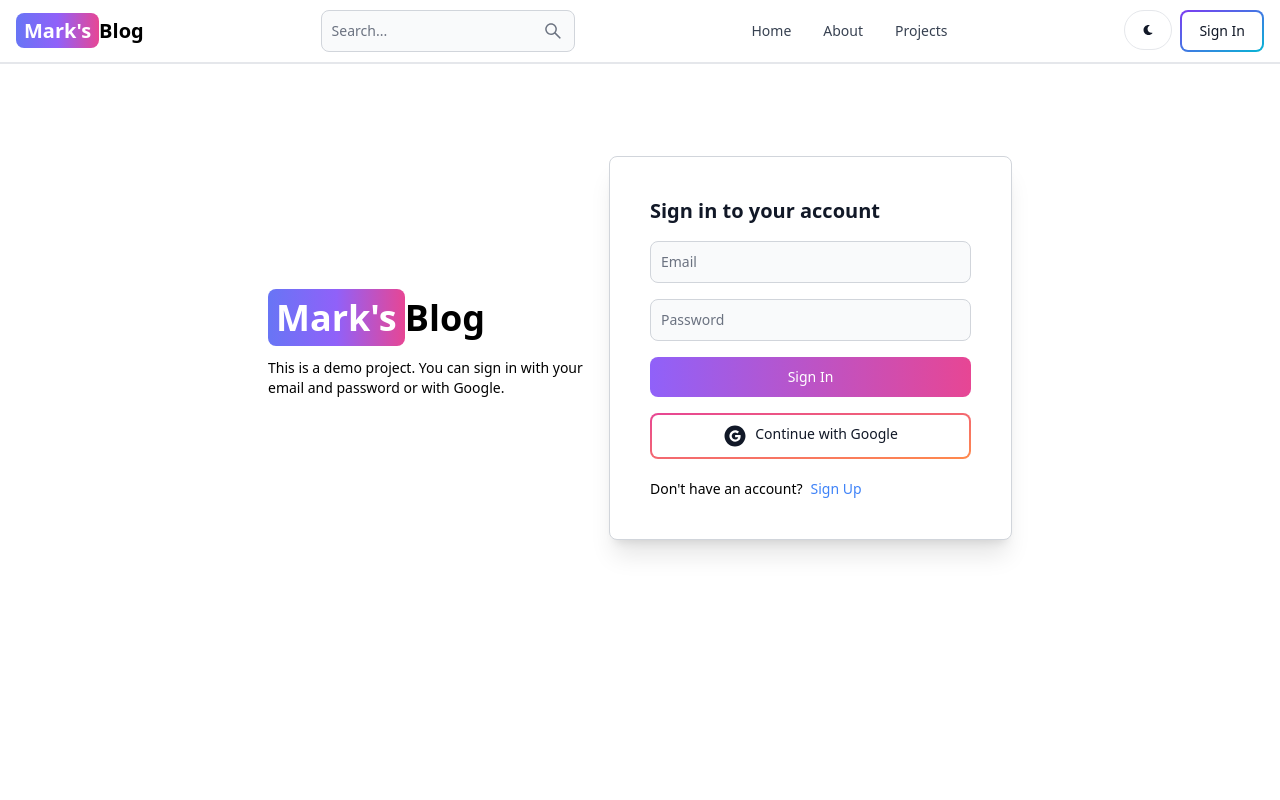
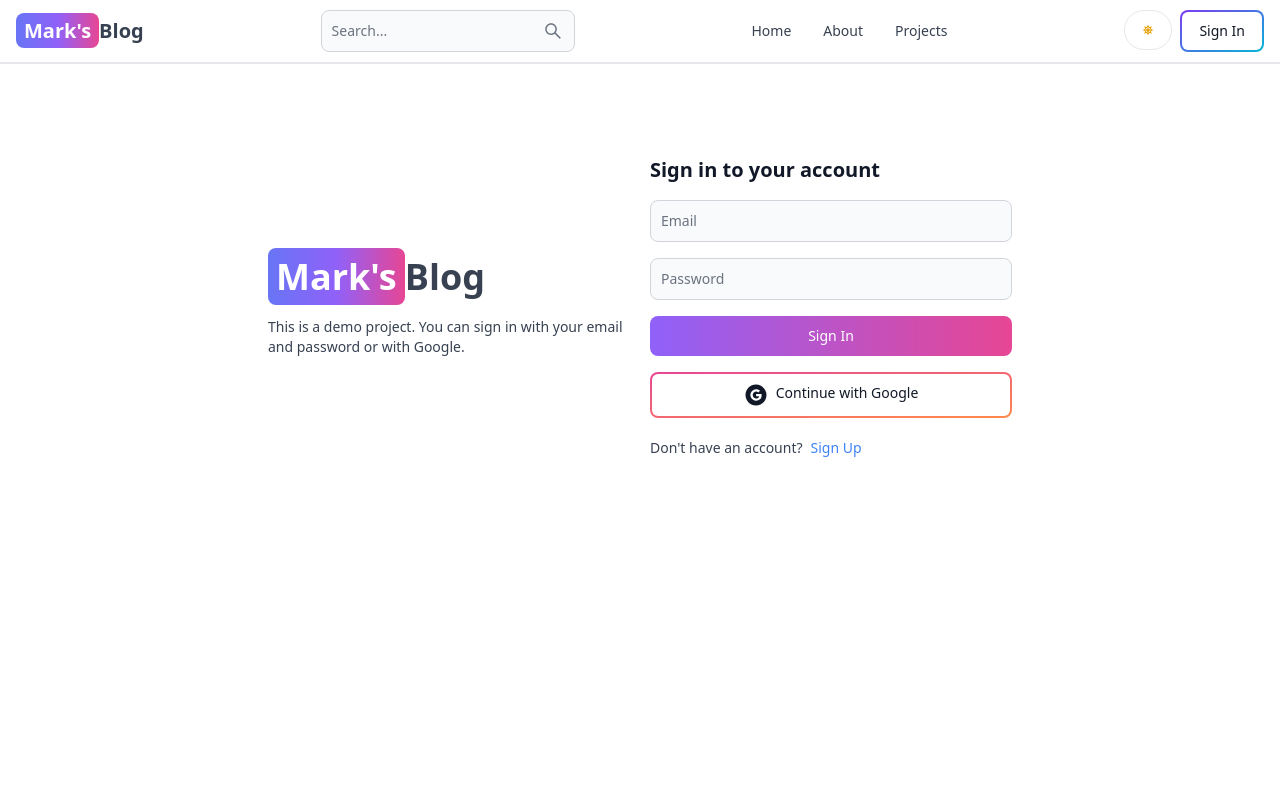
Before and after one commit to markvwin/mern-blog, a React (Vite) app in the folder client/: page /sign-in in a window 1280 px wide. Shown: the top 800 px of the page. Built offline with nearby package versions, Linux system fonts and the light colour scheme; no server answers.

Commit message:
Implemented dark mode functionality

```diff
--- a/client/src/app/store.js
+++ b/client/src/app/store.js
@@ -1,5 +1,6 @@
 import { configureStore, combineReducers } from "@reduxjs/toolkit";
 import userReducer from "./user/userSlice";
+import themeReducer from "./theme/themeSlice";
 import { persistReducer, persistStore } from "redux-persist";
 import storage from "redux-persist/lib/storage";
 
@@ -7,6 +8,7 @@ import storage from "redux-persist/lib/storage";
 
 const rootReducer = combineReducers({
   user: userReducer, // renaming userReducer to user
+  theme: themeReducer, // renaming themeReducer to theme
 });
 
 const persistConfig = {
--- /dev/null
+++ b/client/src/app/theme/themeSlice.js
@@ -0,0 +1,19 @@
+import { createSlice } from "@reduxjs/toolkit";
+
+const initialState = {
+  theme: "light",
+};
+
+const themeSlice = createSlice({
+  name: "theme",
+  initialState,
+  reducers: {
+    toggleTheme: (state) => {
+      state.theme = state.theme === "light" ? "dark" : "light";
+    },
+  },
+});
+
+export const { toggleTheme } = themeSlice.actions;
+
+export default themeSlice.reducer;
--- a/client/src/components/Header.jsx
+++ b/client/src/components/Header.jsx
@@ -1,14 +1,17 @@
 import { Navbar, TextInput, Button, Dropdown, Avatar } from "flowbite-react";
 import { Link, useLocation } from "react-router-dom";
 import { AiOutlineSearch } from "react-icons/ai";
-import { FaMoon } from "react-icons/fa";
-import { useSelector } from "react-redux";
+import { FaMoon, FaSun } from "react-icons/fa";
+import { useSelector, useDispatch } from "react-redux";
+import { toggleTheme } from "../app/theme/themeSlice";
 
 import React from "react";
 
 export default function Header() {
   const path = useLocation().pathname;
+  const dispatch = useDispatch();
   const { currentUser } = useSelector((state) => state.user);
+  const { theme } = useSelector((state) => state.theme);
   return (
     <Navbar className="border-b-2">
       <Link // LOGO
@@ -32,8 +35,17 @@ export default function Header() {
         <AiOutlineSearch />
       </Button>
       <div className="flex gap-2 md:order-2">
-        <Button className="w-12 h-10 hidden sm:inline" color="gray" pill>
-          <FaMoon />
+        <Button
+          className="w-12 h-10 hidden sm:inline"
+          color="gray"
+          pill
+          onClick={() => dispatch(toggleTheme())}
+        >
+          {theme === "light" ? (
+            <FaSun className="text-yellow-400" />
+          ) : (
+            <FaMoon />
+          )}
         </Button>
 
         {currentUser ? (
--- /dev/null
+++ b/client/src/components/ThemeProvider.jsx
@@ -0,0 +1,14 @@
+import React from "react";
+import { useSelector } from "react-redux"; // useSelector allows for access of the global state
+
+export default function ThemeProvider({ children }) {
+  // the children are the components that will be wrapped in the ThemeProvider
+  const { theme } = useSelector((state) => state.theme);
+  return (
+    <div className={theme}>
+      <div className="bg-white text-gray-700 dark:text-gray-200 dark:bg-[rgb(16,23,42)] min-h-screen">
+        {children}
+      </div>
+    </div>
+  );
+}
--- a/client/src/main.jsx
+++ b/client/src/main.jsx
@@ -5,6 +5,7 @@ import "./index.css";
 import { store, persistor } from "./app/store.js";
 import { Provider } from "react-redux";
 import { PersistGate } from "redux-persist/integration/react";
+import ThemeProvider from "./components/ThemeProvider.jsx";
 
 /*
   By wrapping the application by the React-Redux <Provider>, we make
@@ -20,7 +21,9 @@ import { PersistGate } from "redux-persist/integration/react";
 ReactDOM.createRoot(document.getElementById("root")).render(
   <PersistGate persistor={persistor}>
     <Provider store={store}>
-      <App />
+      <ThemeProvider>
+        <App />
+      </ThemeProvider>
     </Provider>
   </PersistGate>
 );
--- a/client/src/pages/SignIn.jsx
+++ b/client/src/pages/SignIn.jsx
@@ -74,7 +74,7 @@ export default function SignIn() {
         </div>
         {/* right */}
 
-        <div className="flex-1 max-w-3xl mx-auto p-10 rounded-lg border border-gray-300 bg-white shadow-xl">
+        <div className="flex-1">
           <form className="flex flex-col gap-4" onSubmit={handleSubmit}>
             <Label
               className="flex-auto font-semibold text-xl"
```
